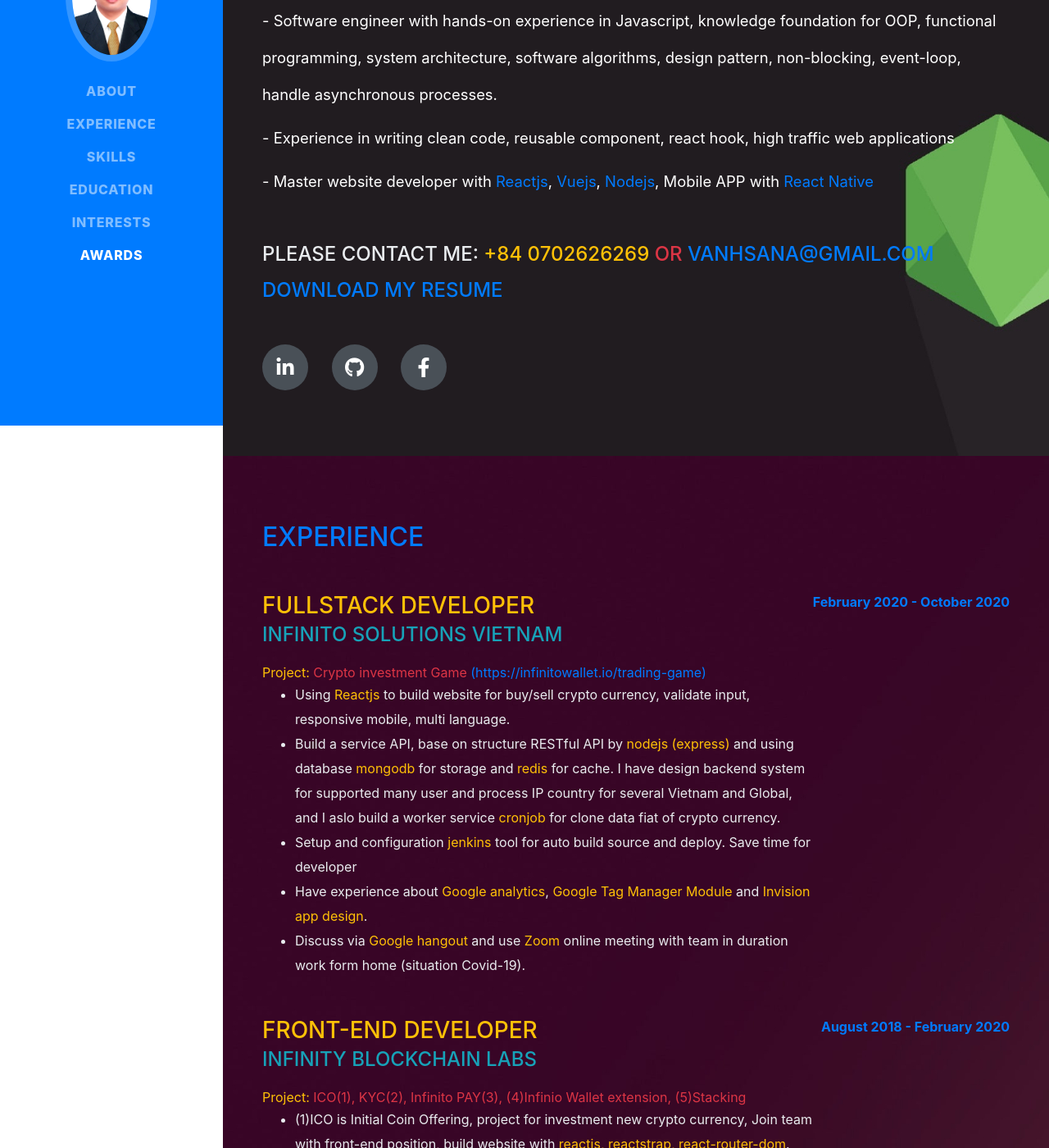
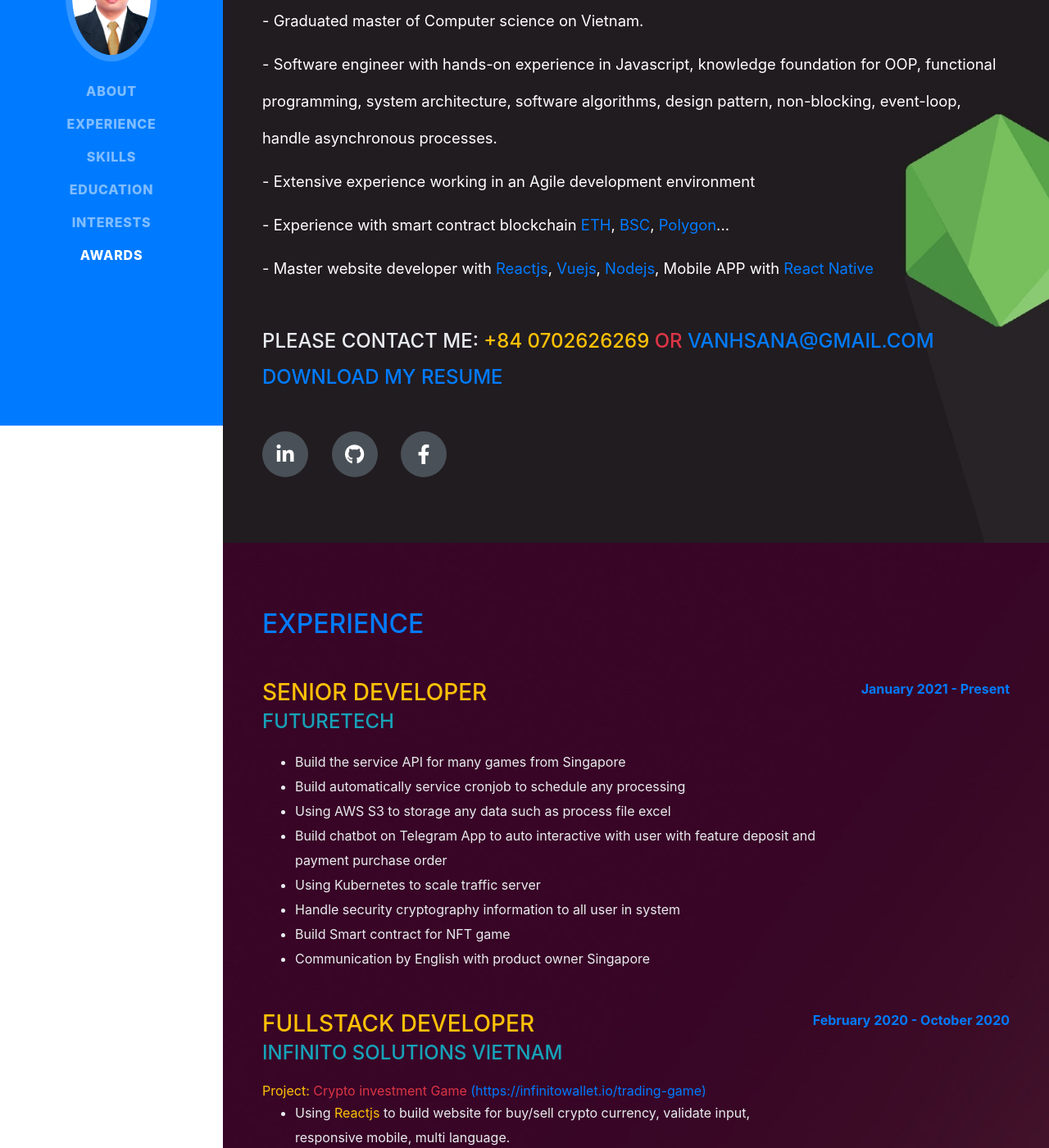
Before and after one commit to meesky/vanxana-sengdavong-resume, a website with bundled scripts: page index.html in a window 1280 px wide. Shown: the part 281-1681 px from the top of the page at 82% size. Built offline with nearby package versions, Linux system fonts and the light colour scheme; a web font is replaced by a local one.

Commit message:
[update] resume

```diff
--- a/index.html
+++ b/index.html
@@ -72,13 +72,14 @@
                             href="https://www.google.com/maps/place/K%C3%BD+t%C3%BAc+x%C3%A1+sinh+vi%C3%AAn+L%C3%A0o+TP.+H%E1%BB%93+Ch%C3%AD+Minh/@10.777132,106.683216,15z/data=!4m2!3m1!1s0x0:0x9025a5e323fe8ee4?sa=X&ved=2ahUKEwjOyvvEwLXrAhWBzjgGHTplCdIQ_BIwCnoECBUQCA">Ký
                             túc sinh viên Lào</a>
                     </div>
+                    <p class="lead mb-2">- Graduated master of Computer science on Vietnam.</p>
                     <p class="lead mb-2">- Software engineer with hands-on experience in Javascript, knowledge
-                        foundation for OOP, functional programming, system architecture, software
-                        algorithms, design pattern, non-blocking, event-loop, handle asynchronous
-                        processes.</p>
-                    <p class="lead mb-2">
-                        - Experience in writing clean code, reusable component, react hook, high traffic web
-                        applications</p>
+                        foundation for OOP, functional programming, system architecture, software algorithms, design
+                        pattern, non-blocking, event-loop, handle asynchronous processes.</p>
+                    <p class="lead mb-2">- Extensive experience working in an Agile development environment</p>
+                    <p class="lead mb-2">- Experience with smart contract blockchain <span
+                            class="text-primary">ETH</span>, <span class="text-primary">BSC</span>, <span
+                            class="text-primary">Polygon</span>...</p>
                     <p class="lead mb-5">- Master website developer with <span class="text-primary">Reactjs</span>,
                         <span class="text-primary">Vuejs</span>, <span class="text-primary">Nodejs</span>, Mobile APP
                         with <span class="text-primary">React
@@ -108,6 +109,40 @@
             <div class="resume-section">
                 <div class="resume-section-content">
                     <h2 class="mb-5 text-primary">Experience</h2>
+                    <div class="d-flex flex-column flex-md-row justify-content-between mb-5">
+                        <div class="flex-grow-1">
+                            <h3 class="mb-0 text-warning">Senior Developer</h3>
+                            <div class="subheading mb-3 text-info">FutureTech</div>
+                            <ul class="mb-0">
+                                <li class="text-height">
+                                    Build the service API for many games from Singapore
+                                </li>
+                                <li class="text-height">
+                                    Build automatically service cronjob to schedule any processing
+                                </li>
+                                <li class="text-height">
+                                    Using AWS S3 to storage any data such as process file excel
+                                </li>
+                                <li class="text-height">
+                                    Build chatbot on Telegram App to auto interactive with user with feature deposit and
+                                    payment purchase order
+                                </li>
+                                <li class="text-height">
+                                    Using Kubernetes to scale traffic server
+                                </li>
+                                <li class="text-height">
+                                    Handle security cryptography information to all user in system
+                                </li>
+                                <li class="text-height">
+                                    Build Smart contract for NFT game
+                                </li>
+                                <li class="text-height">
+                                    Communication by English with product owner Singapore
+                                </li>
+                            </ul>
+                        </div>
+                        <b class="flex-shrink-0"><span class="text-primary">January 2021 - Present</span></b>
+                    </div>
                     <div class="d-flex flex-column flex-md-row justify-content-between mb-5">
                         <div class="flex-grow-1">
                             <h3 class="mb-0 text-warning">Fullstack Developer</h3>
```
